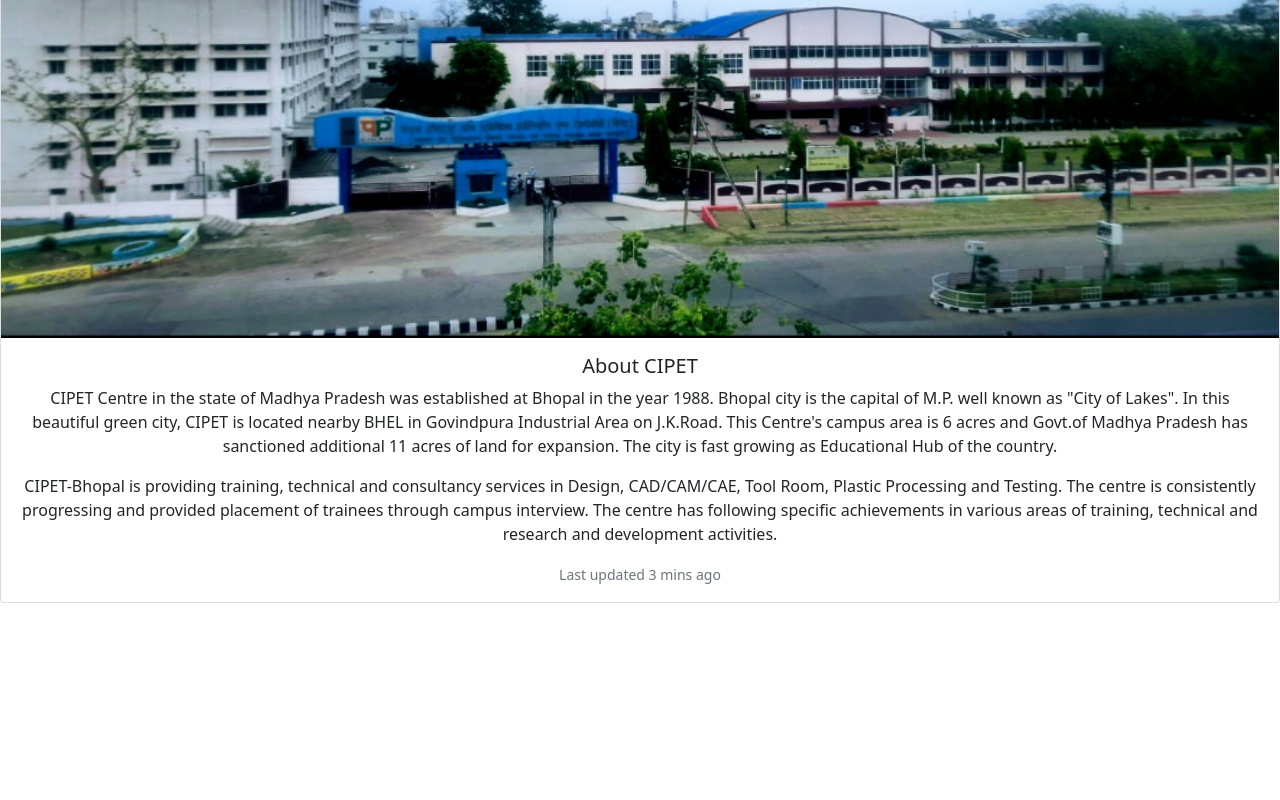
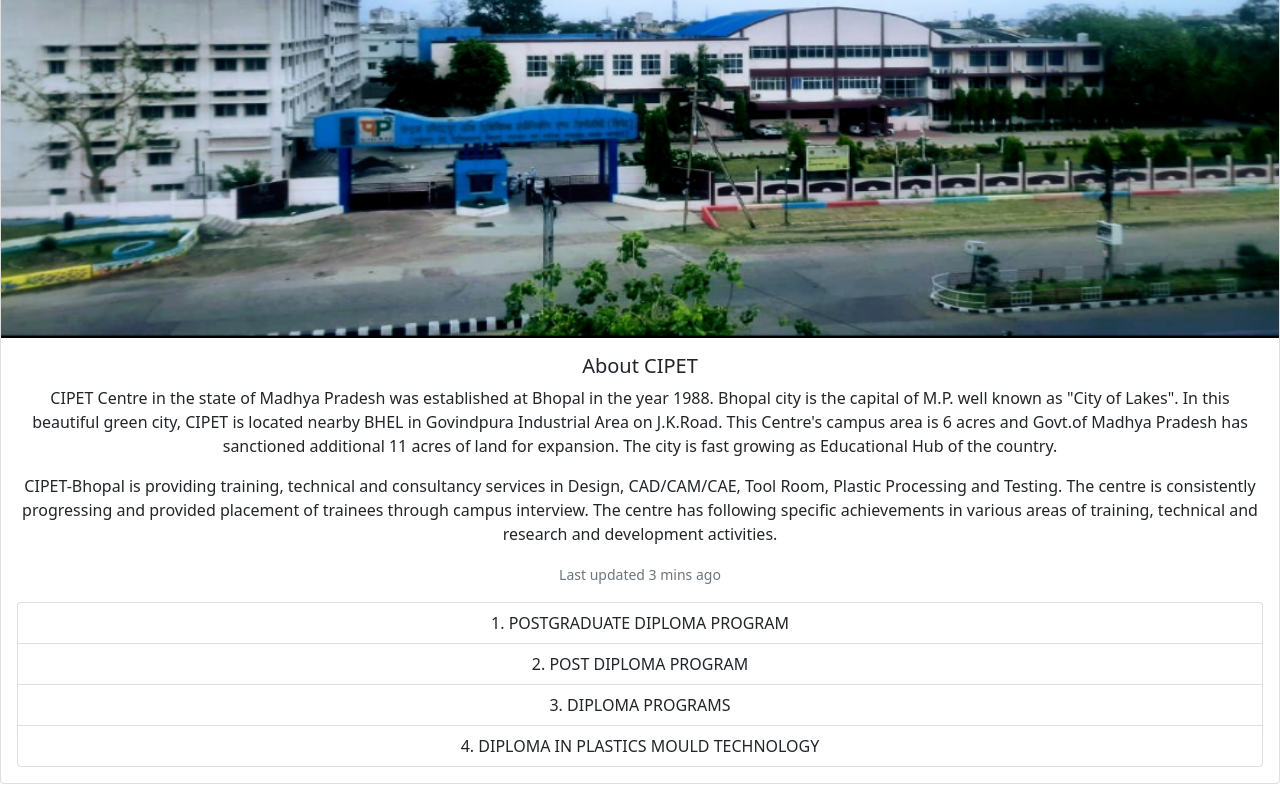
Before and after one commit to navsharma-in/SHIVIN, a React (Create React App) app: page /cipet in a window 1280 px wide. Shown: the part 279-1079 px from the top of the page. Before the commit the page ends 898 px from the top, so only its background shows below. Built offline with nearby package versions, Linux system fonts and the light colour scheme.

Commit message:
Update Cipet.jsx

```diff
--- a/src/components/pages/Cipet.jsx
+++ b/src/components/pages/Cipet.jsx
@@ -9,7 +9,13 @@
     <h5 className="card-title">About CIPET</h5>
     <p className="card-text">CIPET Centre in the state of Madhya Pradesh was established at Bhopal in the year 1988. Bhopal city is the capital of M.P. well known as "City of Lakes". In this beautiful green city, CIPET is located nearby BHEL in Govindpura Industrial Area on J.K.Road. This Centre's campus area is 6 acres and Govt.of Madhya Pradesh has sanctioned additional 11 acres of land for expansion. The city is fast growing as Educational Hub of the country.</p>
     <p className="card-text">CIPET-Bhopal is providing training, technical and consultancy services in Design, CAD/CAM/CAE, Tool Room, Plastic Processing and Testing. The centre is consistently progressing and provided placement of trainees through campus interview. The centre has following specific achievements in various areas of training, technical and research and development activities.</p>
-    <p className="card-text"><small class="text-muted">Last updated 3 mins ago</small></p>
+          <p className="card-text"><small class="text-muted">Last updated 3 mins ago</small></p>
+          <ol class="list-group list-group-numbered">
+  <li class="list-group-item">POSTGRADUATE DIPLOMA PROGRAM</li>
+  <li class="list-group-item">POST DIPLOMA PROGRAM</li>
+            <li class="list-group-item">DIPLOMA PROGRAMS</li>
+            <li class="list-group-item">DIPLOMA IN PLASTICS MOULD TECHNOLOGY</li>
+</ol>
   </div>
 </div>
     );
```
